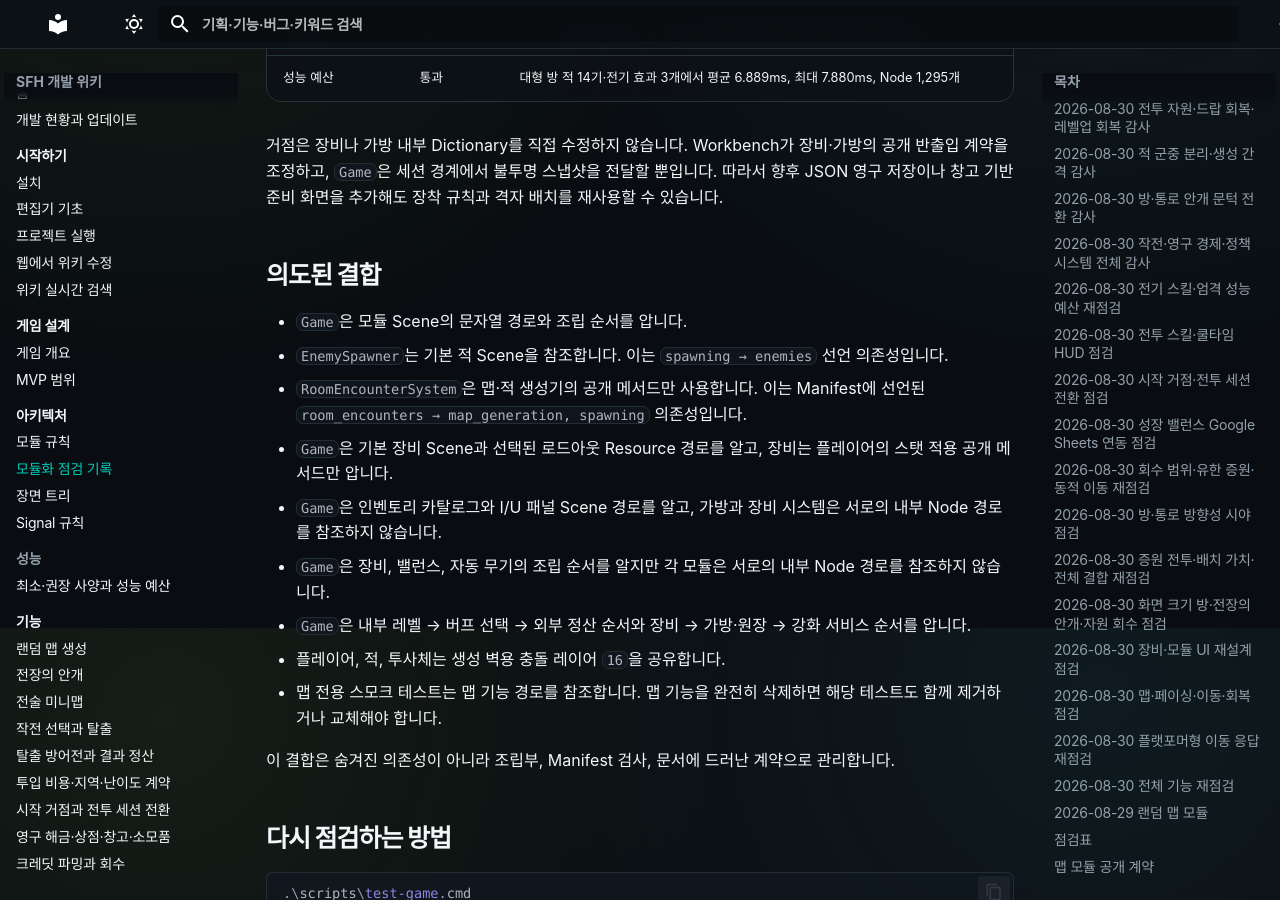
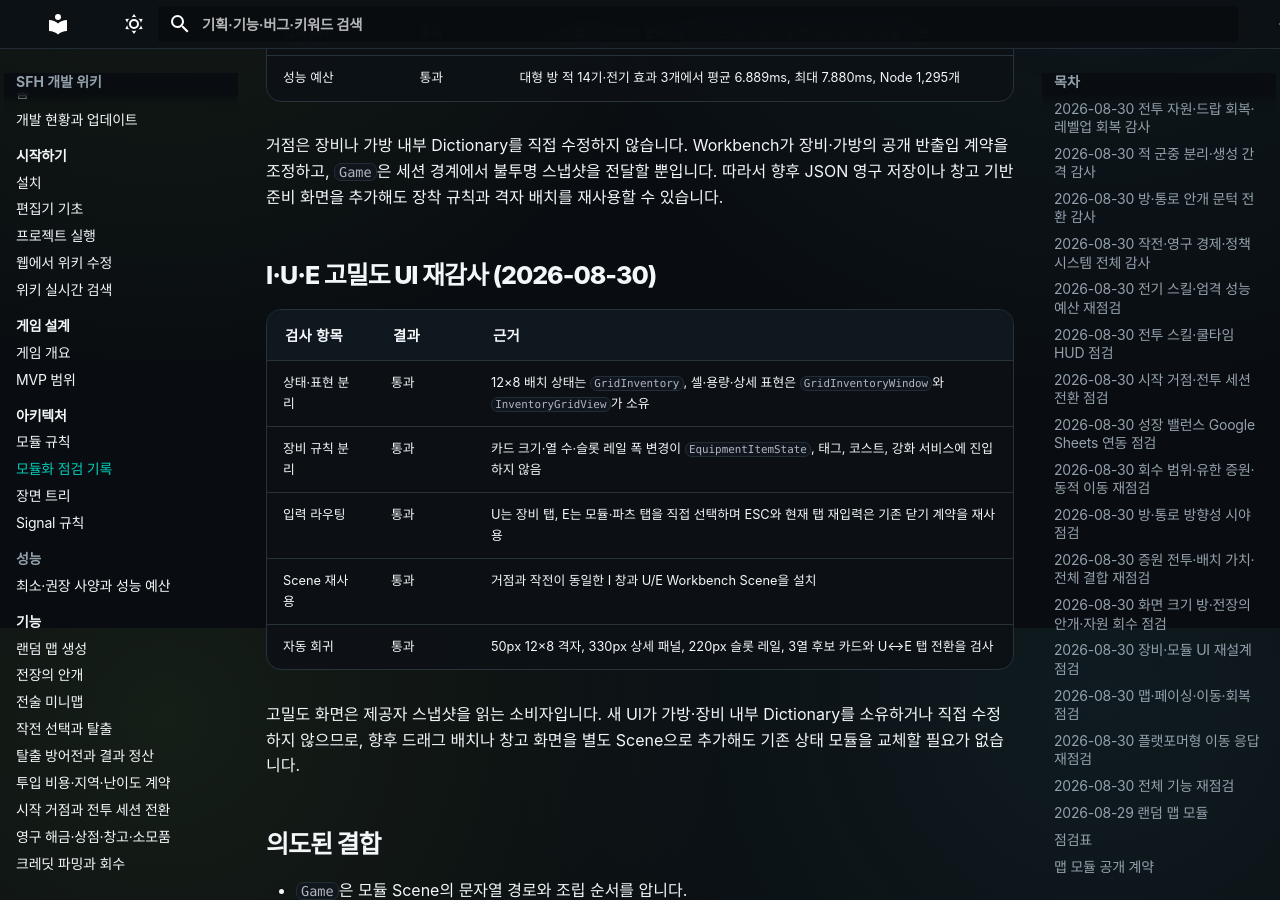
Before and after one commit to aedws/SFH, an MkDocs documentation site: the page built from docs/architecture/module-audit.md, in a window 1280 px wide and 900 px high, scrolled down 19172 px. Built offline with MkDocs 1.6.1 and Material for MkDocs 9.7.7, drawn with Linux system fonts in a browser that asks for light colours; comment, search, counter and statistics services are not loaded.

Commit message:
feat: refine dense hub loadout interfaces

```diff
--- a/docs/architecture/module-audit.md
+++ b/docs/architecture/module-audit.md
@@ -466,6 +466,18 @@ tags:
 
 거점은 장비나 가방 내부 Dictionary를 직접 수정하지 않습니다. Workbench가 장비·가방의 공개 반출입 계약을 조정하고, `Game`은 세션 경계에서 불투명 스냅샷을 전달할 뿐입니다. 따라서 향후 JSON 영구 저장이나 창고 기반 준비 화면을 추가해도 장착 규칙과 격자 배치를 재사용할 수 있습니다.
 
+## I·U·E 고밀도 UI 재감사 (2026-08-30)
+
+| 검사 항목 | 결과 | 근거 |
+|---|---|---|
+| 상태·표현 분리 | 통과 | 12×8 배치 상태는 `GridInventory`, 셀·용량·상세 표현은 `GridInventoryWindow`와 `InventoryGridView`가 소유 |
+| 장비 규칙 분리 | 통과 | 카드 크기·열 수·슬롯 레일 폭 변경이 `EquipmentItemState`, 태그, 코스트, 강화 서비스에 진입하지 않음 |
+| 입력 라우팅 | 통과 | U는 장비 탭, E는 모듈·파츠 탭을 직접 선택하며 ESC와 현재 탭 재입력은 기존 닫기 계약을 재사용 |
+| Scene 재사용 | 통과 | 거점과 작전이 동일한 I 창과 U/E Workbench Scene을 설치 |
+| 자동 회귀 | 통과 | 50px 12×8 격자, 330px 상세 패널, 220px 슬롯 레일, 3열 후보 카드와 U↔E 탭 전환을 검사 |
+
+고밀도 화면은 제공자 스냅샷을 읽는 소비자입니다. 새 UI가 가방·장비 내부 Dictionary를 소유하거나 직접 수정하지 않으므로, 향후 드래그 배치나 창고 화면을 별도 Scene으로 추가해도 기존 상태 모듈을 교체할 필요가 없습니다.
+
 ## 의도된 결합
 
 - `Game`은 모듈 Scene의 문자열 경로와 조립 순서를 압니다.
```
Also changed, not shown: docs/development-status.md (+9 -4 lines), docs/features/equipment-customization.md (+4 -0 lines), docs/features/grid-inventory.md (+11 -0 lines), docs/index.md (+9 -4 lines), 6 other files.
